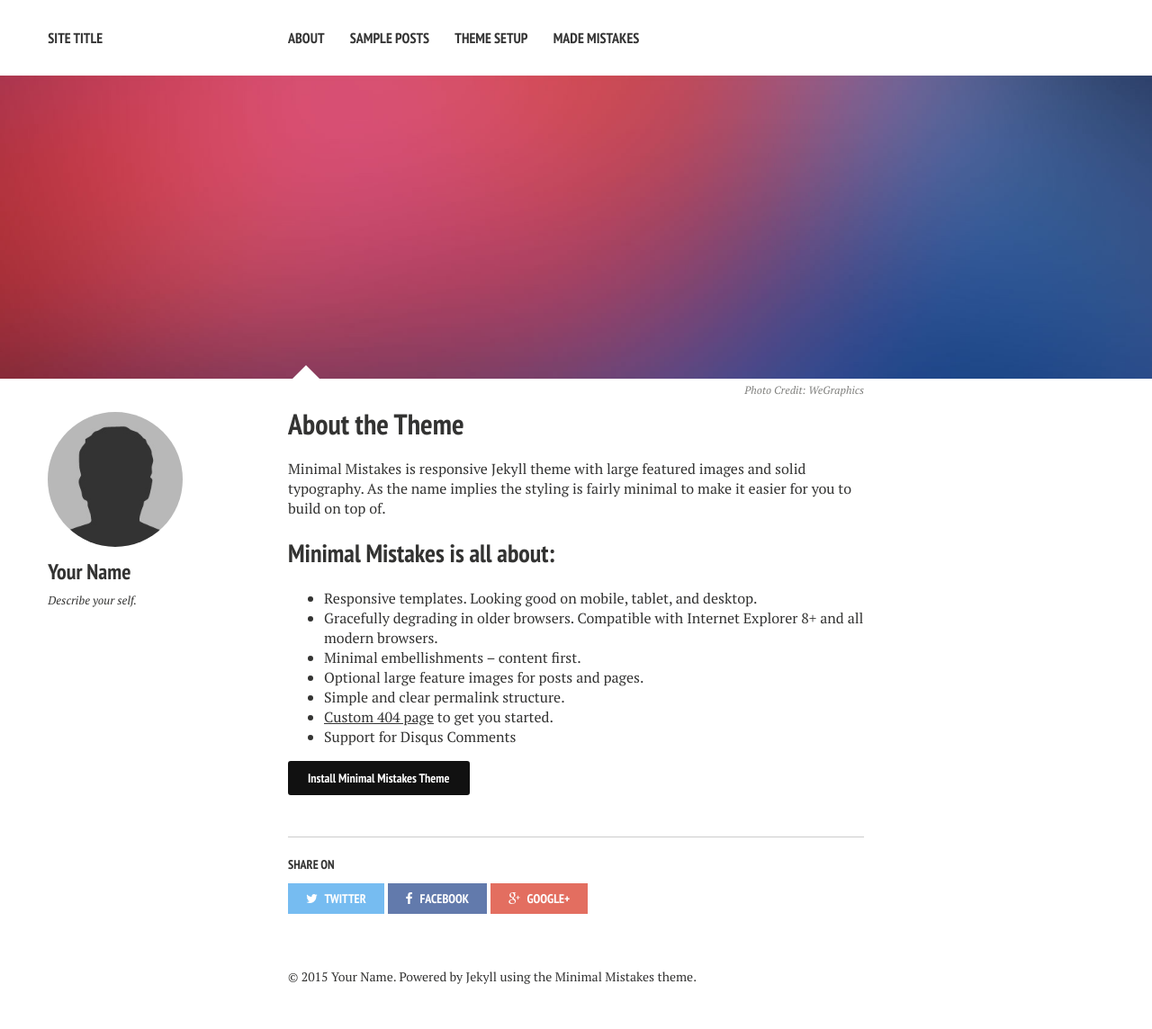
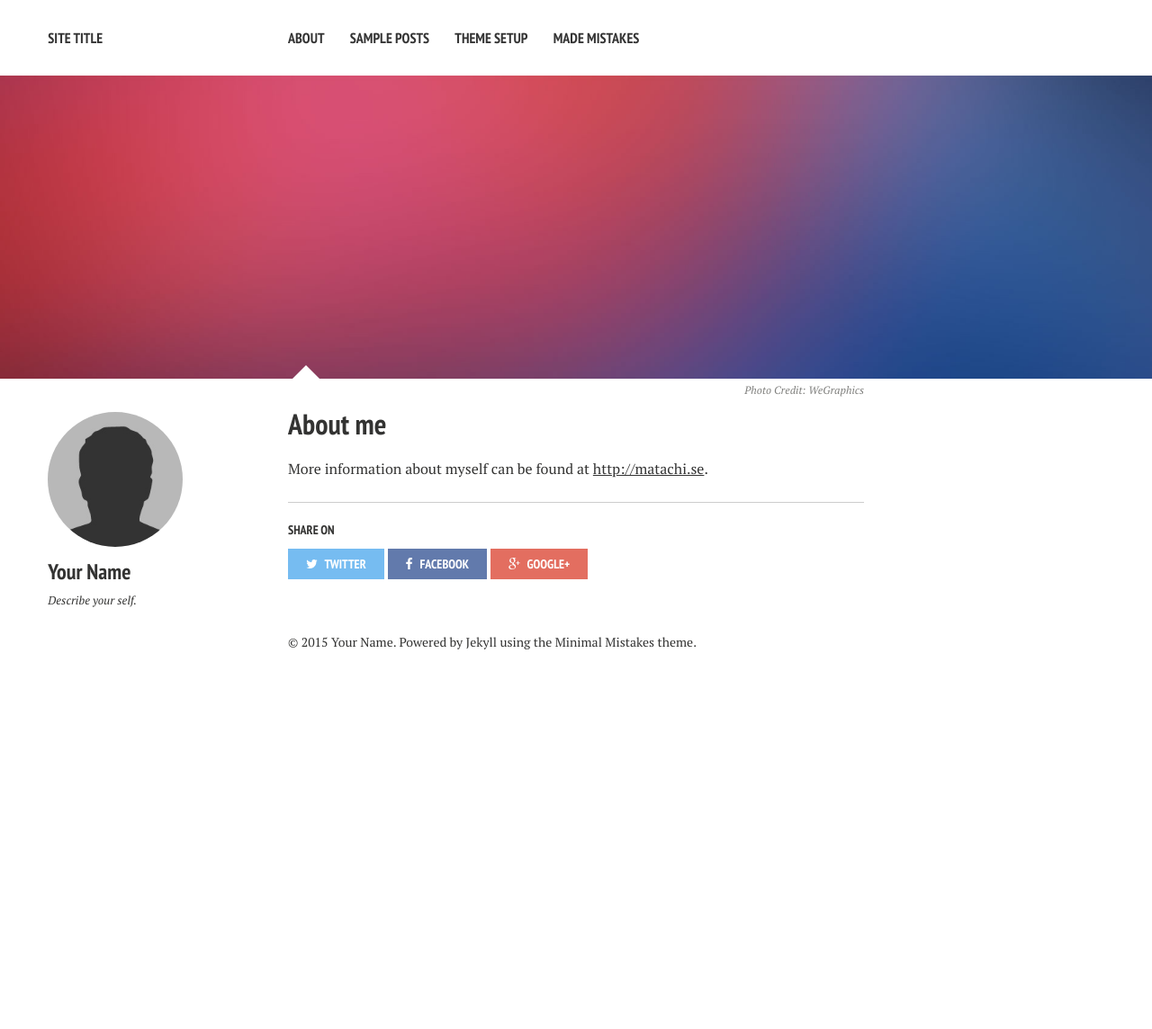
Before and after one commit to MaTachi/jonsson.ninja, a Jekyll site: the page built from about/index.md, in a window 1280 px wide. Shown: the whole page at 90% size. Built offline with Jekyll 4.4.1, drawn with Linux system fonts in a browser that asks for light colours; nearby versions of some CDN libraries; after the commit the page ends 900 px from its top, so only the background shows below that.

Commit message:
Update the about page

```diff
--- a/about/index.md
+++ b/about/index.md
@@ -1,25 +1,13 @@
 ---
 layout: page
-title: About the Theme
-tags: [about, Jekyll, theme, responsive]
-modified: 2014-08-08T20:53:07.573882-04:00
-comments: true
+title: About me
+tags: [about, Daniel Jonsson]
+modified: 2015-03-08T21:00:00+01:00
+comments: false
 image:
   feature: sample-image-2.jpg
   credit: WeGraphics
   creditlink: http://wegraphics.net/downloads/free-ultimate-blurred-background-pack/
 ---
 
-Minimal Mistakes is responsive Jekyll theme with large featured images and solid typography. As the name implies the styling is fairly minimal to make it easier for you to build on top of.
-
-## Minimal Mistakes is all about:
-
-* Responsive templates. Looking good on mobile, tablet, and desktop.
-* Gracefully degrading in older browsers. Compatible with Internet Explorer 8+ and all modern browsers.
-* Minimal embellishments -- content first.
-* Optional large feature images for posts and pages.
-* Simple and clear permalink structure.
-* [Custom 404 page](http://mmistakes.github.io/minimal-mistakes/404.html) to get you started.
-* Support for Disqus Comments
-
-<a markdown="0" href="{{ site.url }}/theme-setup" class="btn">Install Minimal Mistakes Theme</a>
+More information about myself can be found at <http://matachi.se>.
```
